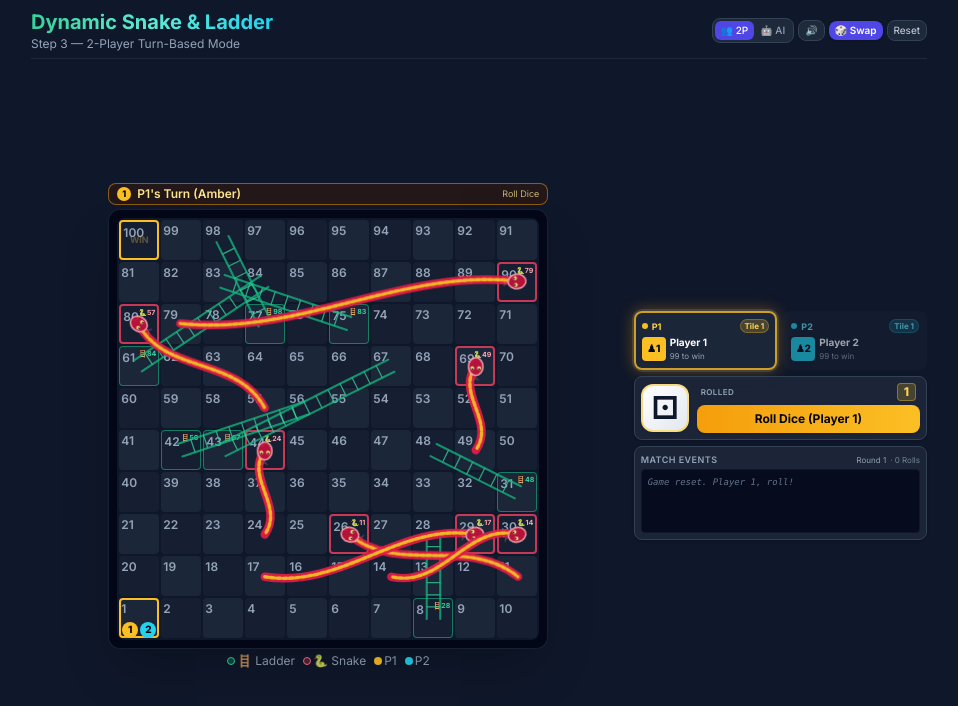
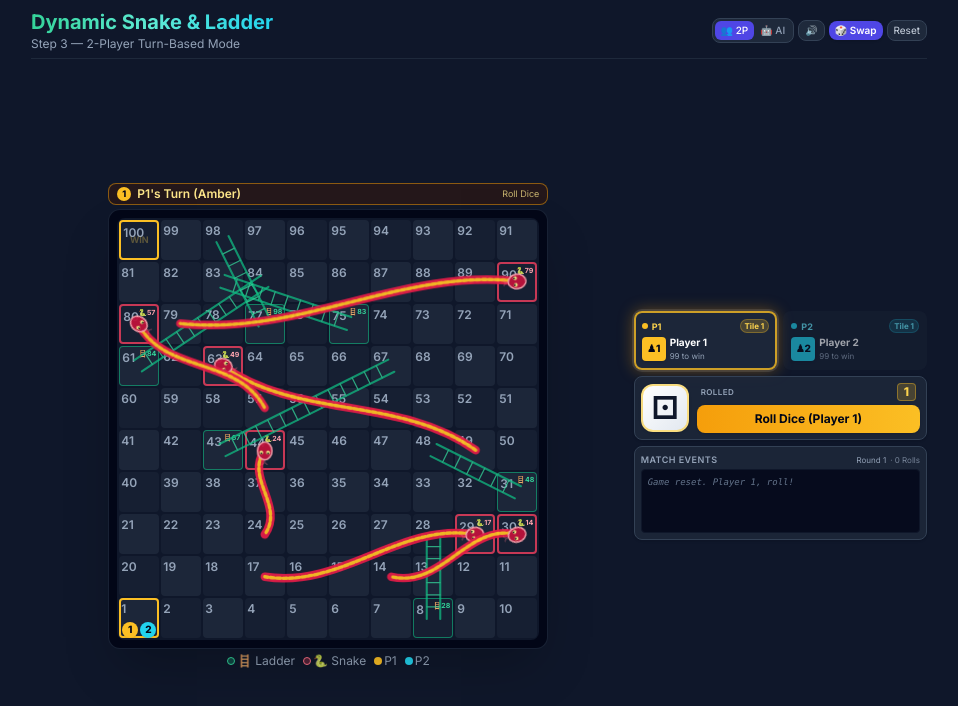
Before and after one commit to vibhortripathi-cmyk/snakes-and-ladders, a plain HTML site: page index.html in a window 1280 px wide. Both pictures are taken after a click on the button "🎲 Swap". Shown: the whole page, without its empty margins (161-1119 px from the left). Drawn offline with nearby package versions, Linux system fonts and the light colour scheme.

Commit message:
Decrease ladders and snakes to 6 each
Reduced the number of ladders and snakes to 6 each for a cleaner game board.

```diff
--- a/index.html
+++ b/index.html
@@ -397,8 +397,9 @@
       { id: 2, name: 'Player 2', pos: 1, color: 'cyan', bgHex: '#06b6d4', rolls: 0 }
     ];
 
-    let ladders = { 4: 14, 9: 31, 20: 38, 28: 84, 40: 59, 51: 67, 63: 81, 71: 91 };
-    let snakes = { 17: 7, 54: 34, 62: 19, 64: 60, 87: 24, 93: 73, 95: 75, 99: 78 };
+    // 7 ladders and 7 snakes for a cleaner, less cluttered board
+    let ladders = { 4: 14, 9: 31, 20: 38, 28: 84, 51: 67, 63: 81, 71: 91 };
+    let snakes = { 17: 7, 54: 34, 62: 19, 87: 24, 93: 73, 95: 75, 99: 78 };
     const diceSymbols = ['⚀', '⚁', '⚂', '⚃', '⚄', '⚅'];
 
     // Elements
@@ -999,7 +1000,7 @@
       const newSnakes = {};
       const usedTiles = new Set([1, 100]);
 
-      while (Object.keys(newLadders).length < 7) {
+      while (Object.keys(newLadders).length < 6) {
         const bottom = Math.floor(Math.random() * 75) + 3;
         const top = bottom + Math.floor(Math.random() * 20) + 8;
         if (top < 100 && !usedTiles.has(bottom) && !usedTiles.has(top)) {
@@ -1009,7 +1010,7 @@
         }
       }
 
-      while (Object.keys(newSnakes).length < 7) {
+      while (Object.keys(newSnakes).length < 6) {
         const head = Math.floor(Math.random() * 75) + 24;
         const tail = head - Math.floor(Math.random() * 20) - 8;
         if (tail > 1 && !usedTiles.has(head) && !usedTiles.has(tail)) {
```
